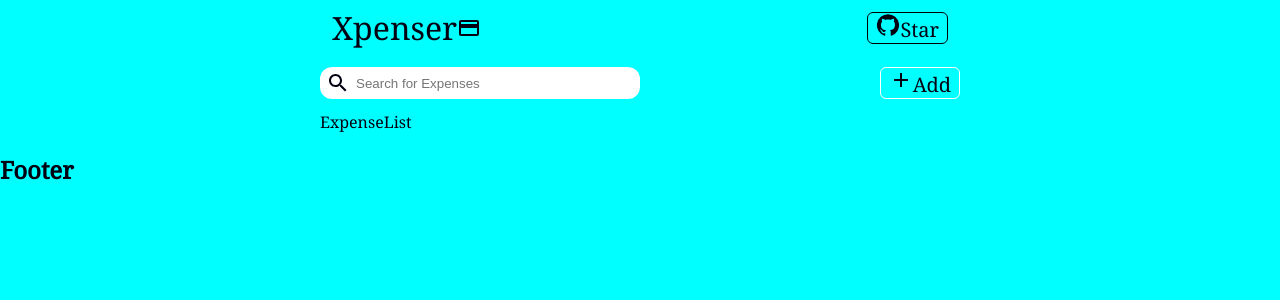
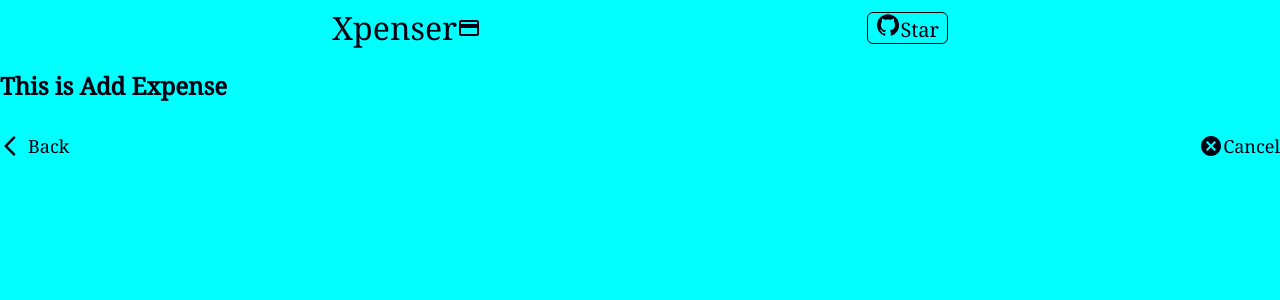
Before and after one commit to Omprakash-8788/expense-tracker, a React (Create React App) app: page /add-expense in a window 1280 px wide. Shown: the top 300 px of the page. Built offline with nearby package versions, Linux system fonts and the light colour scheme.

Commit message:
ANother modification in project

```diff
--- a/src/App.js
+++ b/src/App.js
@@ -1,22 +1,36 @@
 import logo from './logo.svg';
 import './App.css';
+import { BrowserRouter, Route, Routes } from 'react-router-dom'
 import Home from './Pages/Home';
 import Header from './Components/Header/Header';
+import AddExpense from './Components/Add Expense/AddExpense';
 
 function App() {
   return (
-    <div >
-     <div>
-      <Header/>
-     </div>
-     <div>
-      <Home/>
-     </div>
-     <div>
-      <h2>Footer</h2>
-     </div>
+    // <div >
+    //  <div>
+    //   <Header/>
+    //  </div>
+    //  <div>
+    //   <Home/>
+    //  </div>
+    //  <div>
+    //   <h2>Footer</h2>
+    //  </div>
 
-    </div>
+    // </div>
+    <BrowserRouter>
+    <Routes>
+
+      <Route path='/'  element={<Header/>}>
+        <Route index element={<Home/>}/>
+        <Route path='/add-expense' element={<AddExpense/>}/>
+      </Route>
+
+
+
+    </Routes>
+    </BrowserRouter>
   );
 }
 
--- /dev/null
+++ b/src/Components/Add Expense/AddExpense.jsx
@@ -0,0 +1,13 @@
+import React from 'react'
+import Topfold from '../Topfold/Topfold'
+
+const AddExpense = () => {
+  return (
+    <div>
+        <h2>This is Add Expense</h2>
+        <Topfold/>
+    </div>
+  )
+}
+
+export default AddExpense
--- /dev/null
+++ b/src/Components/ExpenseList/ExpenseList.jsx
@@ -0,0 +1,28 @@
+import { Card } from '@mui/material'
+import React from 'react'
+import './ExpenseList.css'
+
+const ExpenseList = () => {
+
+    const List = [
+        {
+            title: "Made a purchase",
+            logo: 'lfein',
+            createdAt: Date.now(),
+            amount: 123,
+        },
+        {
+            title:'Made a purchase',
+            logo:'wef',
+            createdAt: Date.now(),
+            amount:1234,
+        },
+    ]
+  return (
+    <div>
+        {List.length ? List.map((item) => <Card item={item}/>) : null}
+    </div>
+  )
+}
+
+export default ExpenseList
--- a/src/Components/Header/Header.jsx
+++ b/src/Components/Header/Header.jsx
@@ -2,9 +2,11 @@ import React from 'react'
 import './Header.css';
 import CreditCardIcon from '@mui/icons-material/CreditCard';
 import GitHubIcon from '@mui/icons-material/GitHub';
+import { Outlet } from 'react-router-dom';
 
 const Header = () => {
   return (
+    <>
     <div className='header-container'>
         <div className='header'>
             <div className='header-logo'>
@@ -14,7 +16,10 @@ const Header = () => {
                 <a href='https://github.com/' target='_blank'><GitHubIcon/>Star</a>
             </div>
         </div>
+
     </div>
+    <Outlet/>
+    </>
   )
 }
 
--- a/src/Components/Topfold/Topfold.css
+++ b/src/Components/Topfold/Topfold.css
@@ -47,8 +47,27 @@
     cursor: pointer;
 }
 
-.add-button{
+.add-button i{
     display: flex;
     align-items: center;
     margin-left: 4px;
 }
+
+.add-topfold{
+    display: flex;
+    justify-content: space-between;
+    flex: 1;
+}
+
+.add-topfold-button{
+    display: flex;
+    align-items: center;
+    font-size: 18px;
+    cursor: pointer;
+}
+
+.add-topfold-button i{
+    display: flex;
+    align-items: center;
+    margin-right: 4px;
+}
--- a/src/Components/Topfold/Topfold.jsx
+++ b/src/Components/Topfold/Topfold.jsx
@@ -1,29 +1,54 @@
 import React, { useState } from "react";
 import "./Topfold.css";
 import SearchIcon from "@mui/icons-material/Search";
-import AddIcon from '@mui/icons-material/Add';
-
+import AddIcon from "@mui/icons-material/Add";
+import ArrowBackIosIcon from '@mui/icons-material/ArrowBackIos';
+import CancelIcon from '@mui/icons-material/Cancel';
+import { Link } from "react-router-dom";
 const Topfold = () => {
-    const [query, setQuery] = useState('')
-    const handleQuery = (e) =>{
-        setQuery(e.target.value)
-        console.log(query)
-    }
+  const [query, setQuery] = useState("");
+  const handleQuery = (e) => {
+    setQuery(e.target.value);
+    console.log(query);
+  };
   return (
     <div className="topfold">
-      <div className="home-topfold">
+        {window.location.pathname ==='/' ? <div className="home-topfold">
         <div className="searchbar">
           <i class="fi-rr-search"></i>
-          <SearchIcon/>
-          <input placeholder="Search for Expenses" value={query} onChange={(e) => handleQuery(e)} />
-
+          <SearchIcon />
+          <input
+            placeholder="Search for Expenses"
+            value={query}
+            onChange={(e) => handleQuery(e)}
+          />
+        </div>
+        <Link to = '/add-expense'>
+        <div className="add-button">
+          <label>
+            <AddIcon />
+            Add
+          </label>
+        </div>
+        </Link>
+      </div> : (
+        <div className="add-topfold">
+            <Link to ='/'>
+            <div className="add-topfold-button">
+                <i className="fi-rr-angle-left"></i>
+                <ArrowBackIosIcon/>
+                <label>Back</label>
+            </div>
+            </Link>
+            <div className="add-topfold-button">
+                <i className="fi-rr-cross-circle"></i>
+                <CancelIcon/>
+                <label>Cancel</label>
+            </div>
 
         </div>
-        <div className="add-button">
-            <label><AddIcon/>Add</label>
+      )}
 
-        </div>
-      </div>
     </div>
   );
 };
--- a/src/Pages/Home.jsx
+++ b/src/Pages/Home.jsx
@@ -1,4 +1,5 @@
 import React from "react";
+import ExpenseList from "../Components/ExpenseList/ExpenseList";
 import Topfold from "../Components/Topfold/Topfold";
 import './Home.css'
 const Home = () => {
@@ -7,7 +8,9 @@ const Home = () => {
       <div>
         <Topfold/>
       </div>
-      <div>ExpenseList</div>
+      <div>
+        <ExpenseList/>
+      </div>
     </div>
   );
 };
```
Also changed, not shown: src/Components/ExpenseList/Card.jsx (added, +9 -0 lines), src/Components/ExpenseList/ExpenseList.css (added).
